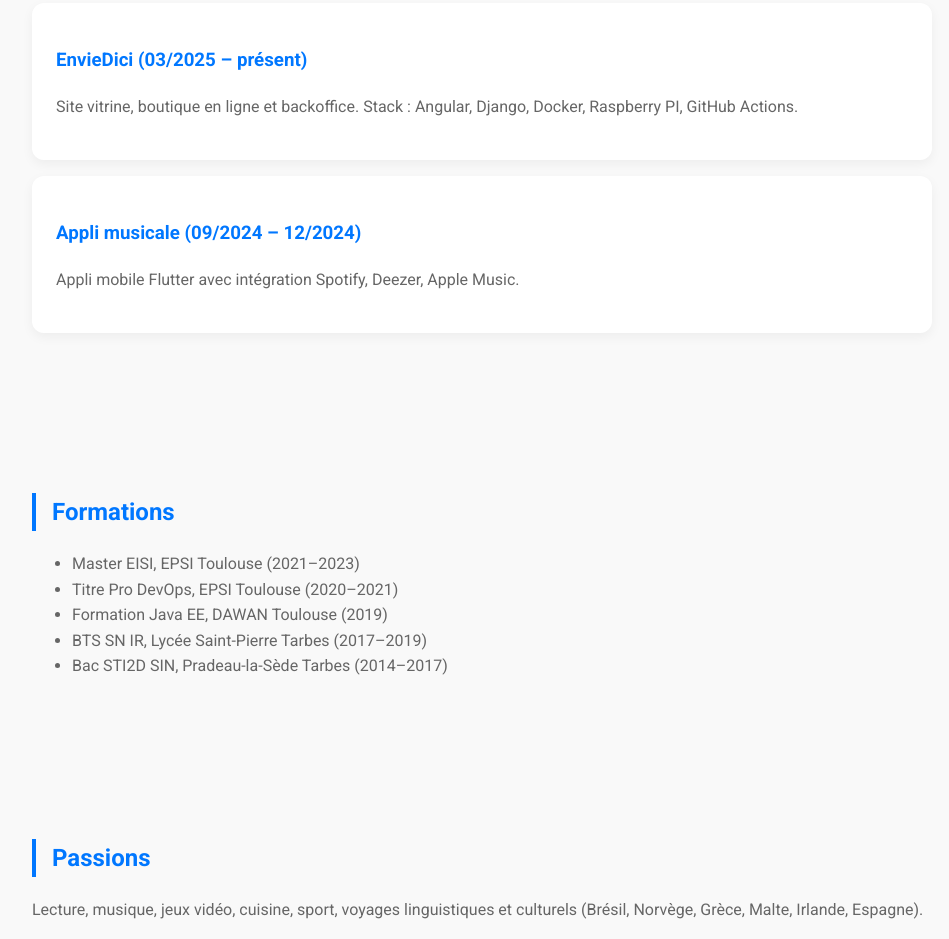
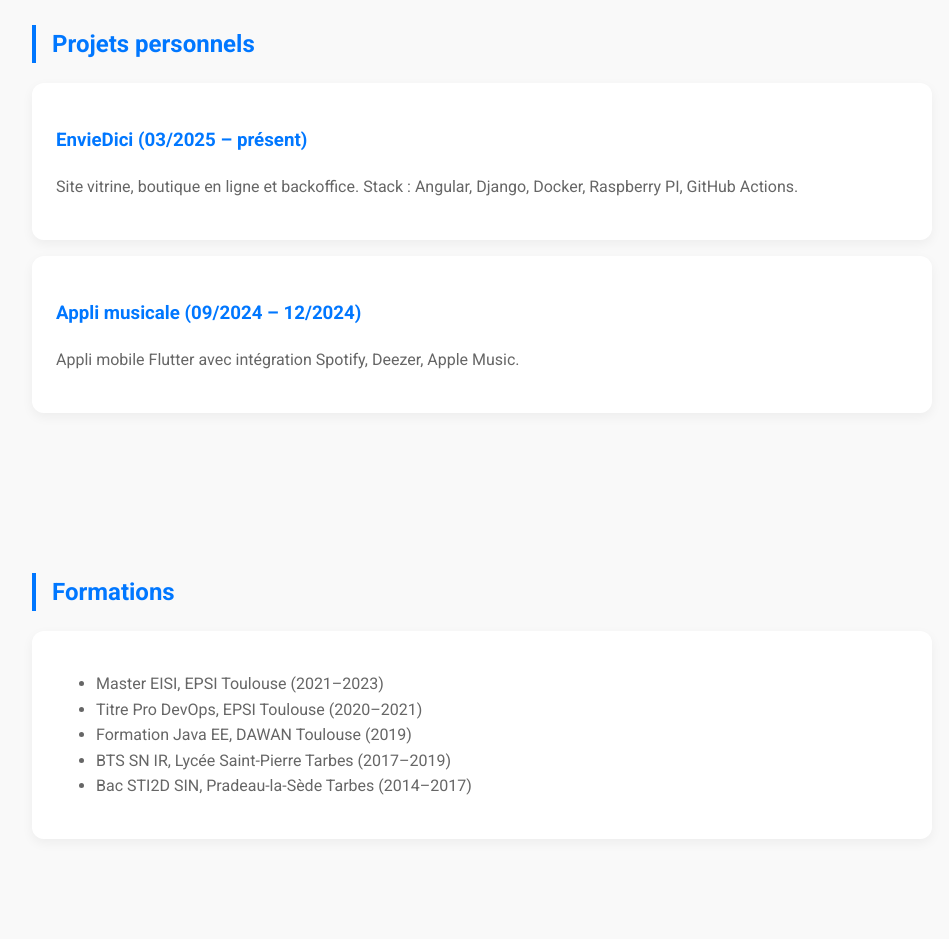
Before and after one commit to wilfriedndr/wilfriedndr, a plain HTML site: page index.html in a window 1280 px wide. Shown: the part 1861-2800 px from the top of the page, without its empty margins (158-1107 px from the left). Drawn offline with Linux system fonts and the light colour scheme.

Commit message:
ajout des card sur les autres sections du cv

```diff
--- a/index.html
+++ b/index.html
@@ -54,6 +54,7 @@
     <!-- COMPÉTENCES -->
     <section id="skills" class="hidden-scroll">
         <h2>Compétences</h2>
+        <div class="card">
             <ul>
                 <li>Développement : Python, FastAPI, JavaScript, TypeScript, HTML/CSS, PHP, Laravel</li>
                 <li>Frontend : Angular, Flutter, BabylonJS, React Native</li>
@@ -61,6 +62,7 @@
                 <li>Outils : GitHub Actions, Jira, Office 365, Azure AD</li>
                 <li>Langues : Anglais (C1)</li>
             </ul>
+        </div>
     </section>
 
     <!-- EXPÉRIENCES -->
@@ -99,6 +101,7 @@
     <!-- FORMATIONS -->
     <section id="education" class="hidden-scroll">
         <h2>Formations</h2>
+        <div class="card">
             <ul>
                 <li>Master EISI, EPSI Toulouse (2021–2023)</li>
                 <li>Titre Pro DevOps, EPSI Toulouse (2020–2021)</li>
@@ -106,22 +109,27 @@
                 <li>BTS SN IR, Lycée Saint-Pierre Tarbes (2017–2019)</li>
                 <li>Bac STI2D SIN, Pradeau-la-Sède Tarbes (2014–2017)</li>
             </ul>
+        </div>
     </section>
 
     <!-- PASSIONS -->
     <section id="hobby" class="hidden-scroll">
         <h2>Passions</h2>
-        <p>Lecture, musique, jeux vidéo, cuisine, sport, voyages linguistiques et culturels (Brésil, Norvège, Grèce,
+        <p class="card">Lecture, musique, jeux vidéo, cuisine, sport, voyages linguistiques et culturels (Brésil,
+            Norvège, Grèce,
             Malte, Irlande, Espagne).</p>
     </section>
 
     <!-- CONTACT -->
     <section id="contact" class="hidden-scroll">
+
         <h2>Contact</h2>
+        <div class="card">
         <p>Email : <a href="mailto:wilfried.ndr@gmail.com">wilfried.ndr@gmail.com</a></p>
         <p>LinkedIn : <a href="https://www.linkedin.com/in/wilfriedndr/" target="_blank">linkedin.com/in/wilfriedndr</a>
         </p>
         <p>GitHub : <a href="https://github.com/wilfriedndr" target="_blank">github.com/wilfriedndr</a></p>
+        </div>
     </section>
 
     <!-- FOOTER -->
```
Lines whose indentation alone changed are shown as unchanged.
